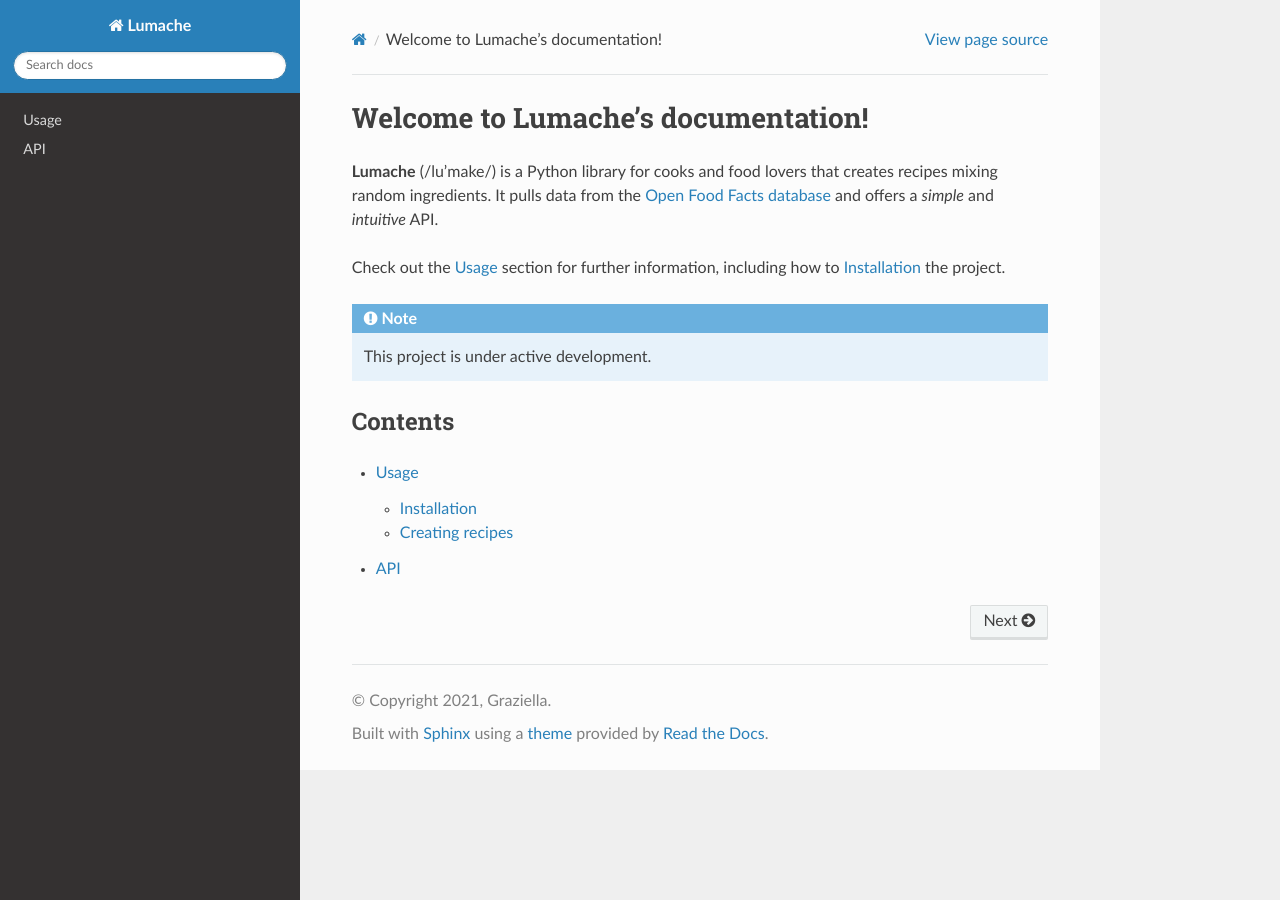
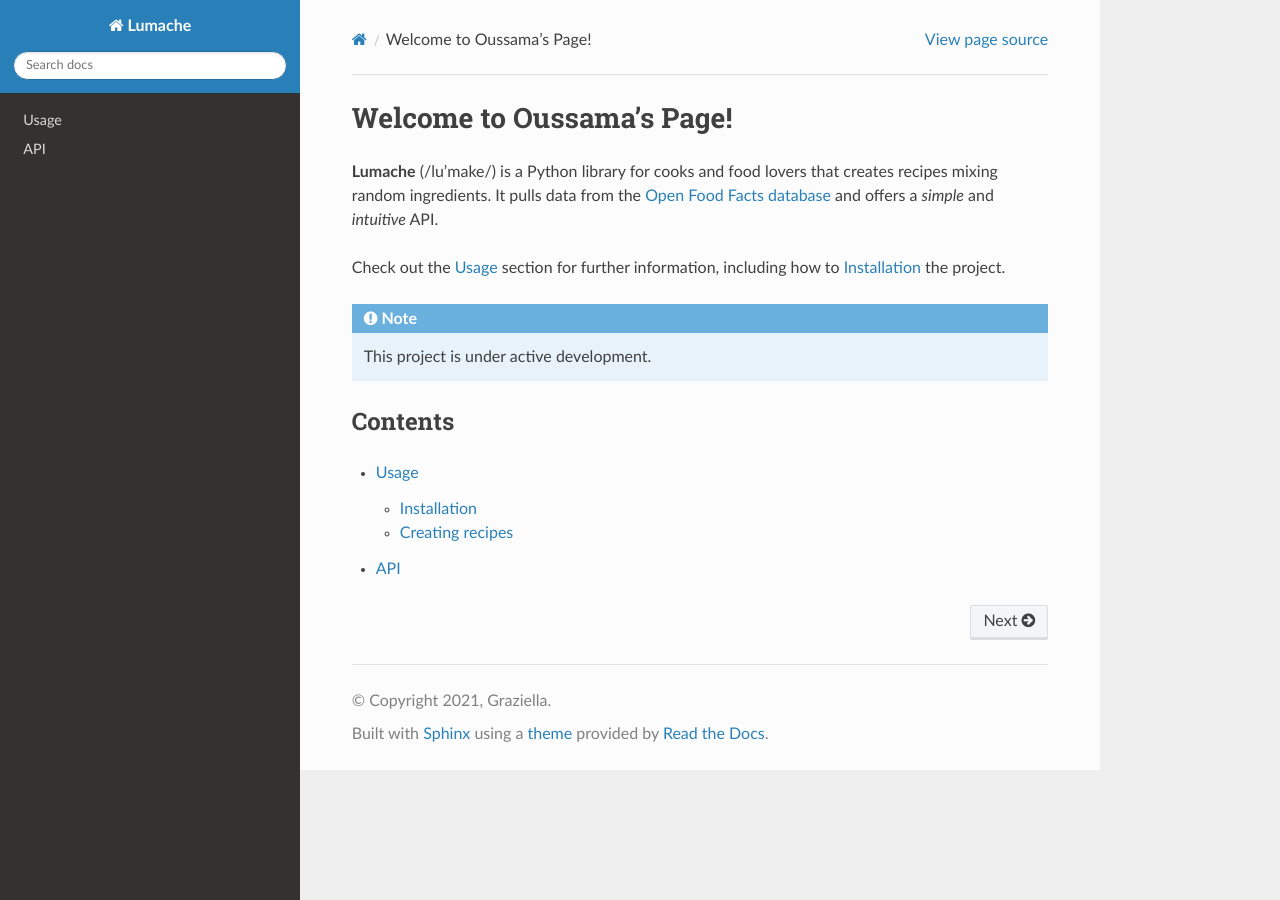
Before and after one commit to OussamaELmnaouri2001/Keystone-build-and-run-Tutorials, a Sphinx documentation site: the page built from docs/source/index.rst, in a window 1280 px wide. Built offline with Sphinx 7.4.7 and the Read the Docs theme 3.1.0, drawn with Linux system fonts in a browser that asks for light colours.

Commit message:
Update index.rst

```diff
--- a/docs/source/index.rst
+++ b/docs/source/index.rst
@@ -1,4 +1,4 @@
-Welcome to Lumache's documentation!
+Welcome to Oussama's Page!
 ===================================
 
 **Lumache** (/lu'make/) is a Python library for cooks and food lovers
```
